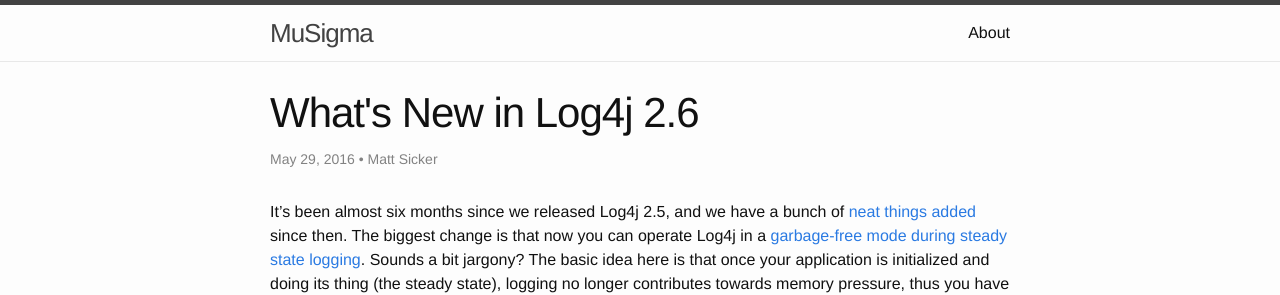
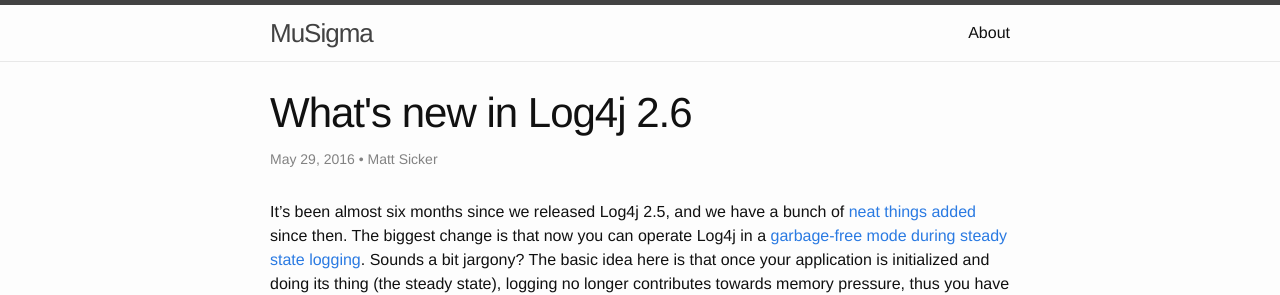
Before and after one commit to jvz/musigma.blog, a Jekyll site: the page built from _posts/2016-05-29-log4j-2.6.md, in a window 1280 px wide. Shown: the top 295 px of the page. Built offline with Jekyll 4.4.1, drawn with Linux system fonts in a browser that asks for light colours.

```diff
--- a/_posts/2016-05-29-log4j-2.6.md
+++ b/_posts/2016-05-29-log4j-2.6.md
@@ -1,6 +1,6 @@
 ---
 layout: post
-title: "What's New in Log4j 2.6"
+title: "What's new in Log4j 2.6"
 date: 2016-05-29 11:42:07 -0500
 categories: java log4j
 ---
```
